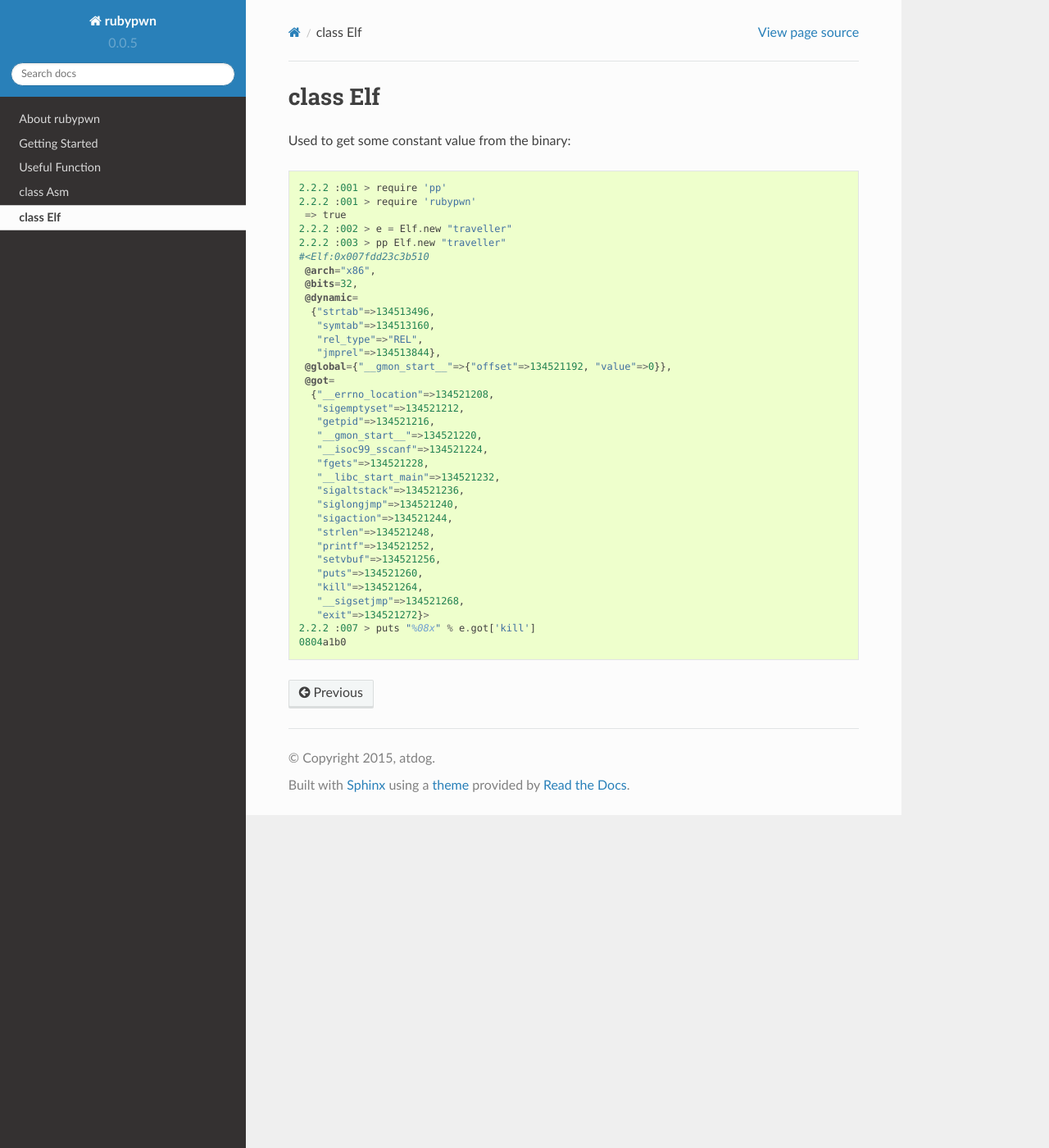
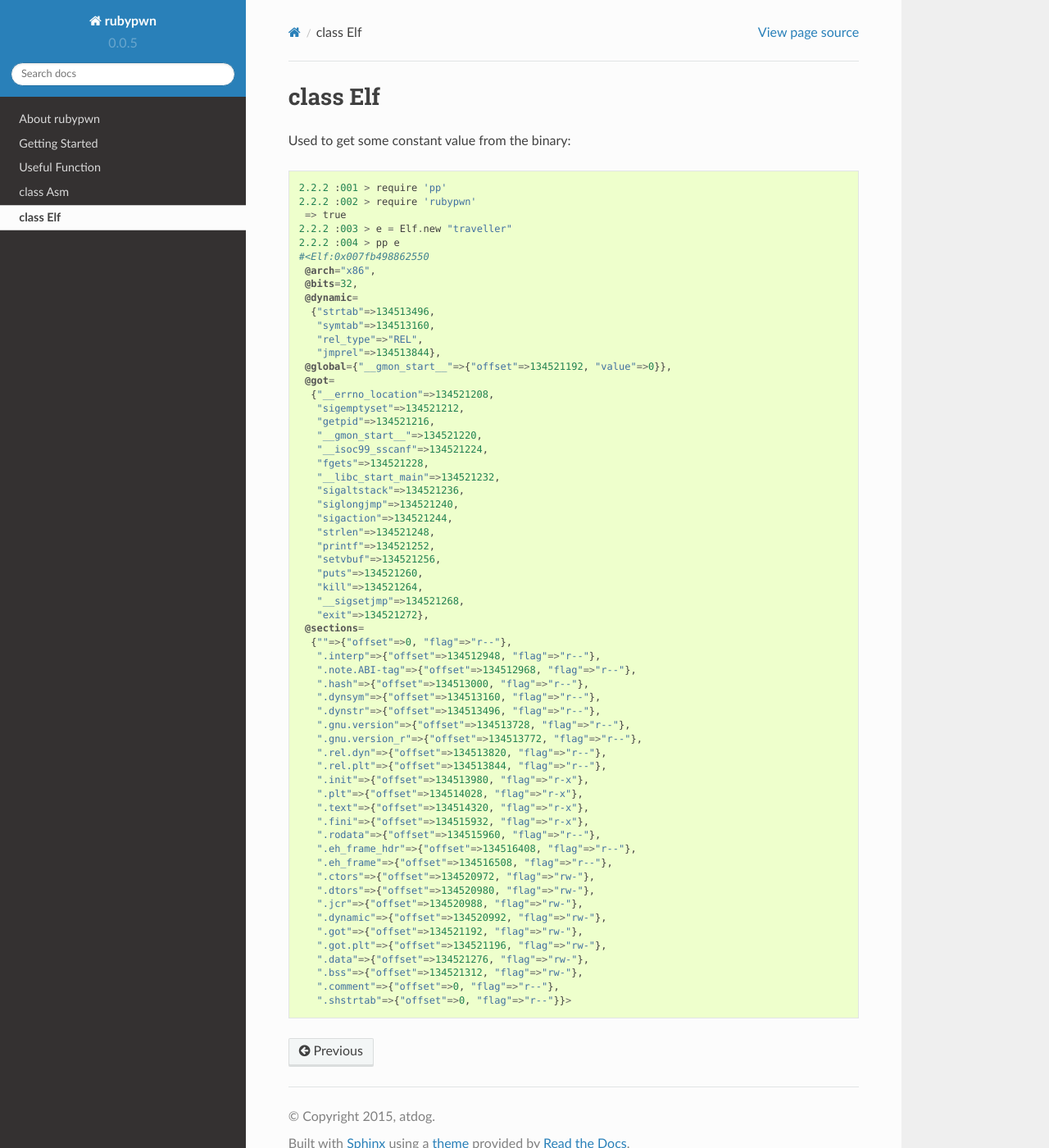
Before and after one commit to atdog/rubypwn, a Sphinx documentation site: the page built from docs/source/elf.rst, in a window 1280 px wide and 1400 px high. Shown: the whole window at 82% size. Built offline with Sphinx 7.4.7 and the Read the Docs theme 2.0.0, drawn with Linux system fonts in a browser that asks for light colours.

Commit message:
update docs for class asm & elf

```diff
--- a/docs/source/elf.rst
+++ b/docs/source/elf.rst
@@ -4,11 +4,11 @@ class Elf
 Used to get some constant value from the binary::
 
     2.2.2 :001 > require 'pp'
-    2.2.2 :001 > require 'rubypwn'
+    2.2.2 :002 > require 'rubypwn'
      => true
-    2.2.2 :002 > e = Elf.new "traveller"
-    2.2.2 :003 > pp Elf.new "traveller"
-    #<Elf:0x007fdd23c3b510
+    2.2.2 :003 > e = Elf.new "traveller"
+    2.2.2 :004 > pp e
+    #<Elf:0x007fb498862550
      @arch="x86",
      @bits=32,
      @dynamic=
@@ -34,6 +34,32 @@ Used to get some constant value from the binary::
        "puts"=>134521260,
        "kill"=>134521264,
        "__sigsetjmp"=>134521268,
-       "exit"=>134521272}>
-    2.2.2 :007 > puts "%08x" % e.got['kill']
-    0804a1b0
+       "exit"=>134521272},
+     @sections=
+      {""=>{"offset"=>0, "flag"=>"r--"},
+       ".interp"=>{"offset"=>134512948, "flag"=>"r--"},
+       ".note.ABI-tag"=>{"offset"=>134512968, "flag"=>"r--"},
+       ".hash"=>{"offset"=>134513000, "flag"=>"r--"},
+       ".dynsym"=>{"offset"=>134513160, "flag"=>"r--"},
+       ".dynstr"=>{"offset"=>134513496, "flag"=>"r--"},
+       ".gnu.version"=>{"offset"=>134513728, "flag"=>"r--"},
+       ".gnu.version_r"=>{"offset"=>134513772, "flag"=>"r--"},
+       ".rel.dyn"=>{"offset"=>134513820, "flag"=>"r--"},
+       ".rel.plt"=>{"offset"=>134513844, "flag"=>"r--"},
+       ".init"=>{"offset"=>134513980, "flag"=>"r-x"},
+       ".plt"=>{"offset"=>134514028, "flag"=>"r-x"},
+       ".text"=>{"offset"=>134514320, "flag"=>"r-x"},
+       ".fini"=>{"offset"=>134515932, "flag"=>"r-x"},
+       ".rodata"=>{"offset"=>134515960, "flag"=>"r--"},
+       ".eh_frame_hdr"=>{"offset"=>134516408, "flag"=>"r--"},
+       ".eh_frame"=>{"offset"=>134516508, "flag"=>"r--"},
+       ".ctors"=>{"offset"=>134520972, "flag"=>"rw-"},
+       ".dtors"=>{"offset"=>134520980, "flag"=>"rw-"},
+       ".jcr"=>{"offset"=>134520988, "flag"=>"rw-"},
+       ".dynamic"=>{"offset"=>134520992, "flag"=>"rw-"},
+       ".got"=>{"offset"=>134521192, "flag"=>"rw-"},
+       ".got.plt"=>{"offset"=>134521196, "flag"=>"rw-"},
+       ".data"=>{"offset"=>134521276, "flag"=>"rw-"},
+       ".bss"=>{"offset"=>134521312, "flag"=>"rw-"},
+       ".comment"=>{"offset"=>0, "flag"=>"r--"},
+       ".shstrtab"=>{"offset"=>0, "flag"=>"r--"}}>
```
Also changed, not shown: docs/source/asm.rst (+6 -6 lines).
